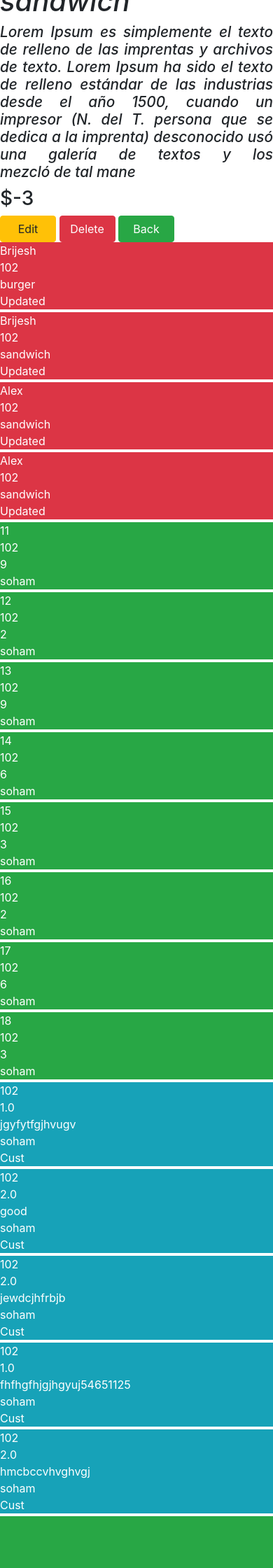
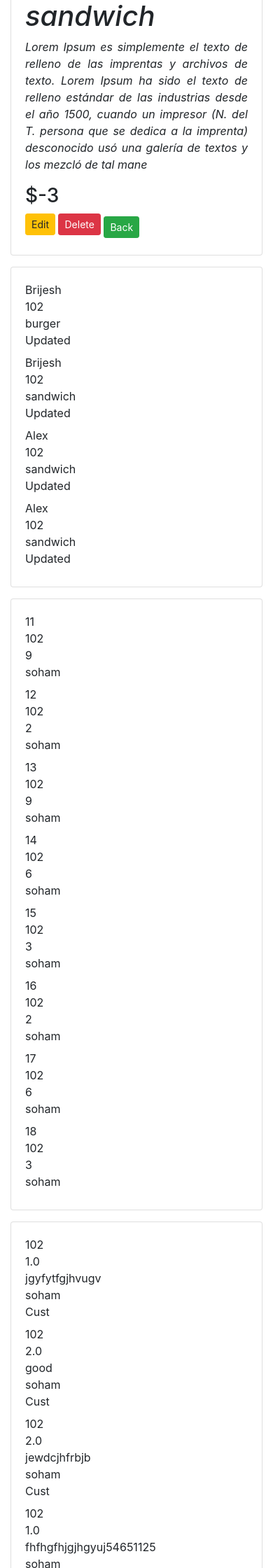
Before and after one commit to Ajinkyasus/django_3_ajinkya, a Django app: page /food/detail/4/ in a window 390 px wide. Shown: the part 334-2574 px from the top of the page at 70% size. Before the commit the page ends 2500 px from the top, so only its background shows below. Run offline with Django 4.2, Linux system fonts and the light colour scheme; a user stored in the database is signed in; data comes from the database, SQL or seed files in the repository; both versions use the stored data as it was after the commit; parts of the project's set-up code (start-up, migrations or seed data) failed here and were passed over; some libraries are stand-ins or nearby versions.

Commit message:
commit:88

```diff
--- a/mysite/food/templates/food/detail.html
+++ b/mysite/food/templates/food/detail.html
@@ -2,332 +2,196 @@
 
 {% block body %}
 
+<div class="container mt-5">
+    <div class="card">
+        <div class="card-body">
             <div class="row">
-    <div class="col-md-2 offset-md-1">
-        <img
-            height="150px"
-            width="250px"
-            class="card"
-            src="{{ item.item_image }}"
-        >
+                <div class="col-md-3">
+                    <img height="150px" width="250px" class="card-img-top" src="{{ item.item_image }}" alt="Item Image">
                 </div>
 
-    <div class="col-md-4 offset-md-1">
-        <h1
-            style="
-                font-style: italic;
-            "
-        >
-            {{ item.item_name }}
-        </h1>
+                <div class="col-md-6">
+                    <h1 class="font-italic">{{ item.item_name }}</h1>
 
-        <h2
-            style="
-                font-style: italic;
-                font-size: 1.3rem;
-                text-align: justify;
-            "
-        >
-            {{ item.item_desc }}
-        </h2>
+                    <p class="font-italic font-size-13 text-justify">{{ item.item_desc }}</p>
 
-        <h3>
-            ${{ item.item_price }}
-        </h3>
+                    <h3>${{ item.item_price }}</h3>
                 </div>
 
-    <div class="col-md-3 offset-md-1">
+                <div class="col-md-3">
                     {% if user.is_superuser %}
-            <a
-                href="{% url 'food:update_item' item.id %}"
-                style="width:80px"
-                class="btn btn-warning"
-            >
+                        <a href="{% url 'food:update_item' item.id %}" class="btn btn-warning btn-sm mb-2">
                             Edit
                         </a>
 
-            <a
-                href="{% url 'food:delete_item' item.id %}"
-                style="width:80px"
-                class="btn btn-danger"
-            >
+                        <a href="{% url 'food:delete_item' item.id %}" class="btn btn-danger btn-sm mb-2">
                             Delete
                         </a>
 
-            <a
-                href="{% url 'food:index' %}"
-                style="width:80px"
-                class="btn btn-success"
-            >
+                        <a href="{% url 'food:index' %}" class="btn btn-success btn-sm">
                             Back
                         </a>
                     {% elif user.is_authenticated and user.profile.user_type == 'Rest' %}
-            <a
-                href="{% url 'food:update_item' item.id %}"
-                style="width:80px"
-                class="btn btn-warning"
-            >
+                        <a href="{% url 'food:update_item' item.id %}" class="btn btn-warning btn-sm mb-2">
                             Edit
                         </a>
 
-            <a
-                href="{% url 'food:index' %}"
-                style="width:80px"
-                class="btn btn-success"
-            >
+                        <a href="{% url 'food:index' %}" class="btn btn-success btn-sm">
                             Back
                         </a>
 
                     {% elif user.is_authenticated and user.profile.user_type == 'Cust' %}
-            <a
-                href="{% url 'users:orders' item.id item.prod_code user.username %}"
-                style="width:80px"
-                class="btn btn-warning"
-            >
+                        <a href="{% url 'users:orders' item.id item.prod_code user.username %}" class="btn btn-warning btn-sm mb-2">
                             Order
                         </a>
 
-            <a
-                href="{% url 'food:index' %}"
-                style="width:80px"
-                class="btn btn-success"
-            >
+                        <a href="{% url 'food:index' %}" class="btn btn-success btn-sm">
                             Back
                         </a>
                     {% endif %}
                 </div>
             </div>
+        </div>
+    </div>
+</div>
 
 {% if user.is_authenticated %}
-    <!--red-->
+    <!-- History -->
     {% if user.profile.user_type == 'Rest' or user.profile.user_type == 'Admin' %}
-
+    <div class="container mt-3">
+        <div class="card">
+            <div class="card-body">
                 {% for obj in hist %}
-
-    <div
-    class="row mb-1">
-    <div
-        class="col-md-8 offset-md-2 bg-danger text-white">
-        <div
-            class="row">
-            <div
-                class="col-md-3 text-left">
+                <div class="row mb-2">
+                    <div class="col-md-3">
                         {{ obj.user_name }}
                     </div>
 
-            <div
-                class="col-md-3 text-left">
+                    <div class="col-md-3">
                         {{ obj.prod_ref }}
                     </div>
 
-            <div
-                class="col-md-3 text-left">
+                    <div class="col-md-3">
                         {{ obj.item_name }}
                     </div>
 
-            <div
-                class="col-md-3 text-left">
+                    <div class="col-md-3">
                         {{ obj.op_type }}
                     </div>
-
-
-        </div>
-
-
-
-    </div>
-    <div class="col-md-2">
-
-    </div>
-
                 </div>
                 {% endfor %}
-
-
-
+            </div>
+        </div>
+    </div>
     {% endif %}
 
-
-     <!--green-->
+    <!-- Orders and Checkout -->
     {% if user.profile.user_type == 'Rest' or user.profile.user_type == 'Admin' or user.profile.user_type == 'Cust'  %}
-
+    <div class="container mt-3">
+        <div class="card">
+            <div class="card-body">
                 {% for obj in oco %}
-
-     <div
-     class="row mb-1">
-     <div
-         class="col-md-8 offset-md-2 bg-success text-white">
-         <div
-             class="row">
-             <div
-                 class="col-md-2 text-left">
+                <div class="row mb-2">
+                    <div class="col-md-2">
                         {{ obj.order_id }}
                     </div>
 
-             <div
-                 class="col-md-2 text-left">
+                    <div class="col-md-2">
                         {{ obj.prod_code }}
                     </div>
 
-             <div
-                 class="col-md-2 text-left">
+                    <div class="col-md-2">
                         {{ obj.quantity }}
                     </div>
 
-             <div
-                 class="col-md-2 text-left">
+                    <div class="col-md-2">
                         {{ obj.user }}
                     </div>
-             <div
-                 class="col-md-2 text-left">
 
+                    <div class="col-md-2">
                         {% if user.profile.user_type == 'Cust' %}
-
-                    <a class="btn btn-warning btn-sm"
-                        href="{% url 'users:upd_orders' item.id obj.order_id %}">
+                            <a class="btn btn-warning btn-sm" href="{% url 'users:upd_orders' item.id obj.order_id %}">
                                 Edit Qty
-
                             </a>
-
                         {% endif %}
                     </div>
 
-             <div
-                 class="col-md-2 text-left">
+                    <div class="col-md-2">
                         {% if user.profile.user_type == 'Cust' %}
-
-                    <a class="btn btn-primary btn-sm"
-                        href="{% url 'users:buy' item.item_price obj.quantity %}">
+                            <a class="btn btn-primary btn-sm" href="{% url 'users:buy' item.item_price obj.quantity %}">
                                 Buy Now
-
                             </a>
-
+                        {% endif %}
+                    </div>
+                </div>
+                {% endfor %}
+            </div>
+        </div>
+    </div>
     {% endif %}
 
-             </div>
-
-
-         </div>
-
-
-
-     </div>
-     <div class="col-md-2">
-
-     </div>
-
-     </div>
- {% endfor %}
-
-
-
-     {% endif %}
-
-     <!-- add feedback and ratings button -->
-
+    <!-- Ratings and Feedback -->
     {% if user.profile.user_type == 'Cust' %}
+    <div class="container mt-3">
+        <div class="card">
+            <div class="card-body">
                 <a class="btn btn-dark offset-md-5 mb-2" href="{% url 'users:CusRatFeed' item.id item.prod_code %}">
                     Add Ratings and Feedback
                 </a>
+            </div>
+        </div>
+    </div>
     {% endif %}
 
-<!-- blue -->
-
+    <!-- Feedback and Ratings History -->
     {% if user.profile.user_type == 'Rest' or user.profile.user_type == 'Cust' or user.profile.user_type == 'Admin' %}
-
+    <div class="container mt-3">
+        <div class="card">
+            <div class="card-body">
                 {% for obj in crf %}
-
-        <div
-            class="row mb-1">
-
-            <div
-                class="col-md-8
-                    offset-md-2
-                    bg-info
-                    text-white">
-
-                    <div
-                        class="row">
-
-                        <div
-                            class="col-md-1
-                                text-left">
-
+                <div class="row mb-2">
+                    <div class="col-md-1">
                         {{ obj.prod_code }}
                     </div>
 
-                        <div
-                            class="col-md-1
-                                text-left">
-
+                    <div class="col-md-1">
                         {{ obj.ratings }}
                     </div>
 
-                        <div
-                            class="col-md-2
-                                text-left">
-
+                    <div class="col-md-2">
                         {{ obj.feedback }}
                     </div>
 
-                        <div
-                            class="col-md-2
-                                text-left">
-
+                    <div class="col-md-2">
                         {{ obj.username }}
                     </div>
 
-                        <div
-                            class="col-md-2
-                                text-left">
-
+                    <div class="col-md-2">
                         {{ obj.user_type }}
                     </div>
 
-                        <div
-                            class="col-md-2
-                                text-left">
-
+                    <div class="col-md-2">
                         {% if obj.username == user.username %}
-                                <a
-                                    class="btn btn-warning btn-sm"
-                                    href="{% url 'users:upd_crf' item.id obj.id %}">
-
+                            <a class="btn btn-warning btn-sm" href="{% url 'users:upd_crf' item.id obj.id %}">
                                 Edit
                             </a>
                         {% endif %}
                     </div>
 
-                        <div
-                            class="col-md-2
-                                text-left">
-
+                    <div class="col-md-2">
                         {% if obj.username == user.username %}
-                                <a
-                                    class="btn btn-primary btn-sm"
-                                    href="{% url 'users:del_crf' item.id obj.id %}">
-
+                            <a class="btn btn-primary btn-sm" href="{% url 'users:del_crf' item.id obj.id %}">
                                 Delete
                             </a>
                         {% endif %}
                     </div>
                 </div>
+                {% endfor %}
             </div>
-
-            <div
-                class="col-md-2">
-
         </div>
-
     </div>
-
-    {% endfor %}
-
     {% endif %}
 
 {% endif %}
 
-
-
-
 {% endblock %}
--- a/mysite/food/templates/food/item-form.html
+++ b/mysite/food/templates/food/item-form.html
@@ -28,7 +28,7 @@
 					<span class="offset-md-1">{{ form.item_desc }}</span>
 
 					<label class="offset-md-1">Item Price:</label><br />
-					<span class="offset-md-1">{{ form.item_price }}</span>
+					<span class="offset-md-1 min=1 max=50">{{ form.item_price }}</span>
 
 					<label class="offset-md-1">Item Image:</label><br />
 					<span class="offset-md-1">{{ form.item_image }}</spam>
--- a/mysite/users/models.py
+++ b/mysite/users/models.py
@@ -7,7 +7,7 @@ class Profile(models.Model):
     user = models.OneToOneField(User, on_delete=models.CASCADE)
     image = models.ImageField(default='profilepic.jpg', upload_to='profile_pictures')
     location = models.CharField(max_length=100)
-    user_type = models.CharField(max_length=200, default='users')
+    user_type = models.CharField(max_length=200, default='Cust')
 
     def __str__(self):
         return self.user.username
@@ -16,7 +16,7 @@ class CusOrders(models.Model):
     order_id = models.AutoField(primary_key=True)
     prod_code = models.IntegerField()
     quantity = models.IntegerField(default=1)
-    user = models.CharField(max_length=200)
+    user = models.CharField(max_length=200,default='Cust')
 
     def __str__(self):
         return str(
@@ -32,7 +32,7 @@ class CusOrders(models.Model):
 class CusRatingFeedback(models.Model):
     prod_code = models.IntegerField(default=1)
     ratings = models.FloatField()
-    feedback = models.CharField(max_length=200)
+    feedback = models.CharField(max_length=200,)
     username = models.CharField(max_length=200, default='username')
     user_type = models.CharField(max_length=200, default='Cust')
 
--- a/mysite/users/templates/users/orders_upd.html
+++ b/mysite/users/templates/users/orders_upd.html
@@ -23,6 +23,9 @@
 
                     <br><label> Quantity: </label><br>
                     {{ form.quantity }}
+                    {% for error in form.quantity.errors %}
+						<p class="text-danger">{{ error }}</p>
+					{%endfor%}
 
 
 
```
Also changed, not shown: mysite/food/templates/food/index.html (+47 -58 lines), mysite/mysite/settings.py (+10 -0 lines), mysite/users/forms.py (+24 -0 lines), mysite/users/views.py (+16 -0 lines), mysite/db.sqlite3, mysite/users/migrations/0005_alter_cusorders_user.py (added), mysite/users/migrations/0006_alter_profile_user_type.py (added). Lines whose indentation alone changed are shown as unchanged.
